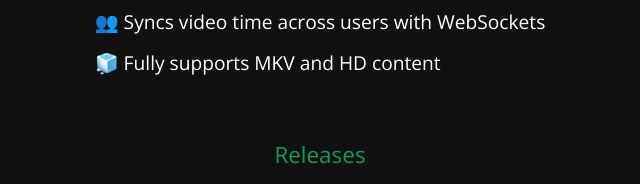
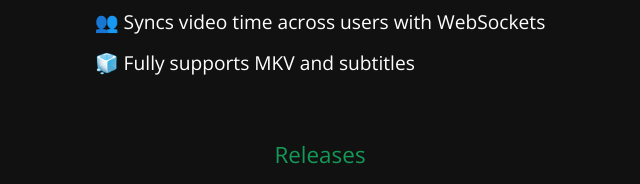
Before and after one commit to BranchBit/watchtogether_public, a plain HTML site: page index.html in a window 1280 px wide. Shown: the part 820-1004 px from the top of the page, 320-960 px from the left. Drawn offline with nearby package versions, Linux system fonts and the light colour scheme.

Commit message:
Update index.html

```diff
--- a/index.html
+++ b/index.html
@@ -148,7 +148,7 @@
         <li>🛰️ Works through secure localtunnel connections</li>
         <li>🎥 Plays via MPV media player</li>
         <li>👥 Syncs video time across users with WebSockets</li>
-        <li>🧊 Fully supports MKV and HD content</li>
+        <li>🧊 Fully supports MKV and subtitles</li>
       </ul>
 
       <h3>Releases</h3>
```
